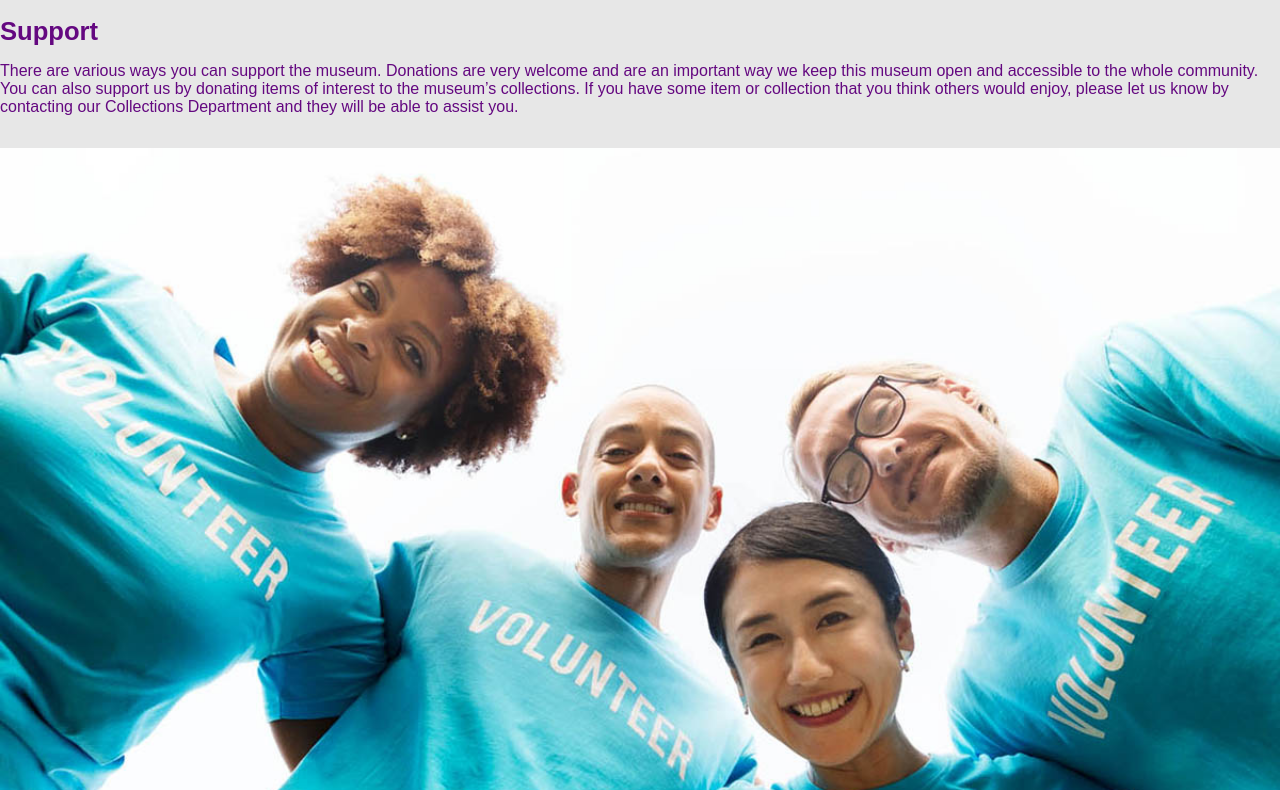
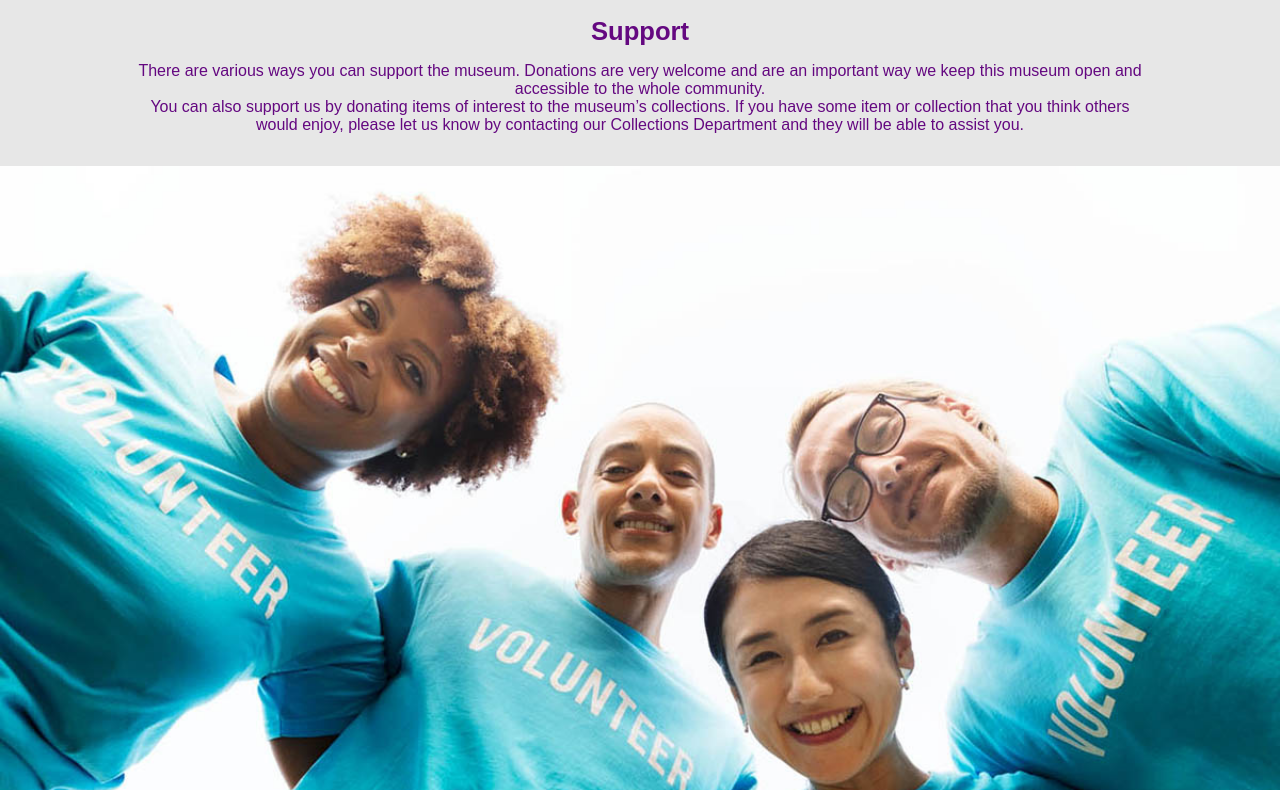
Before and after one commit to KarolinaSzymanska899/Science-Museum-, a plain HTML site: page HTML/get-involved.html in a window 1280 px wide. Shown: the part 601-1391 px from the top of the page. Drawn offline with Linux system fonts and the light colour scheme; a web font is replaced by a local one.

Commit message:
styling <h2> and <p>

```diff
--- a/css/get-involved.css
+++ b/css/get-involved.css
@@ -7,3 +7,13 @@ main {
   flex-direction: column;
   width: 100%;
 }
+
+h2,
+p {
+  text-align: center;
+}
+
+p {
+  width: 80%;
+  margin: 0 auto;
+}
```
